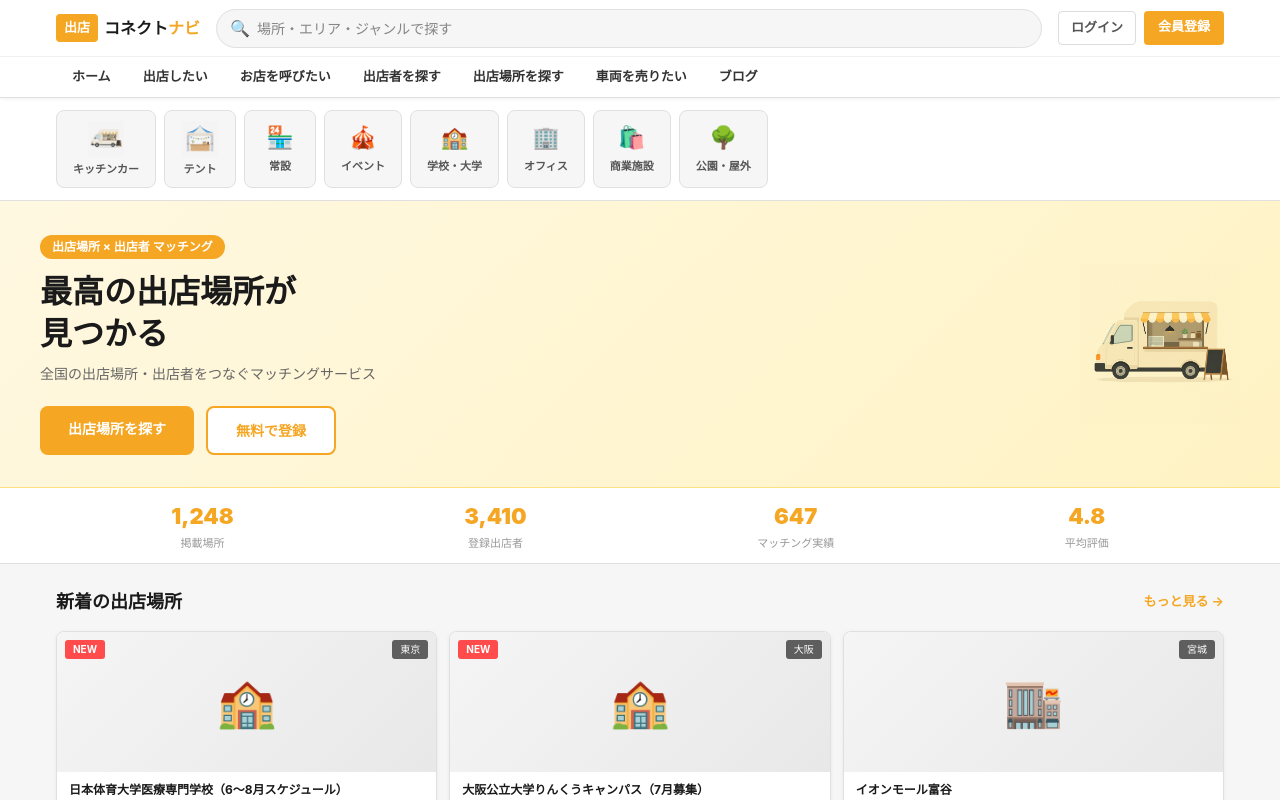
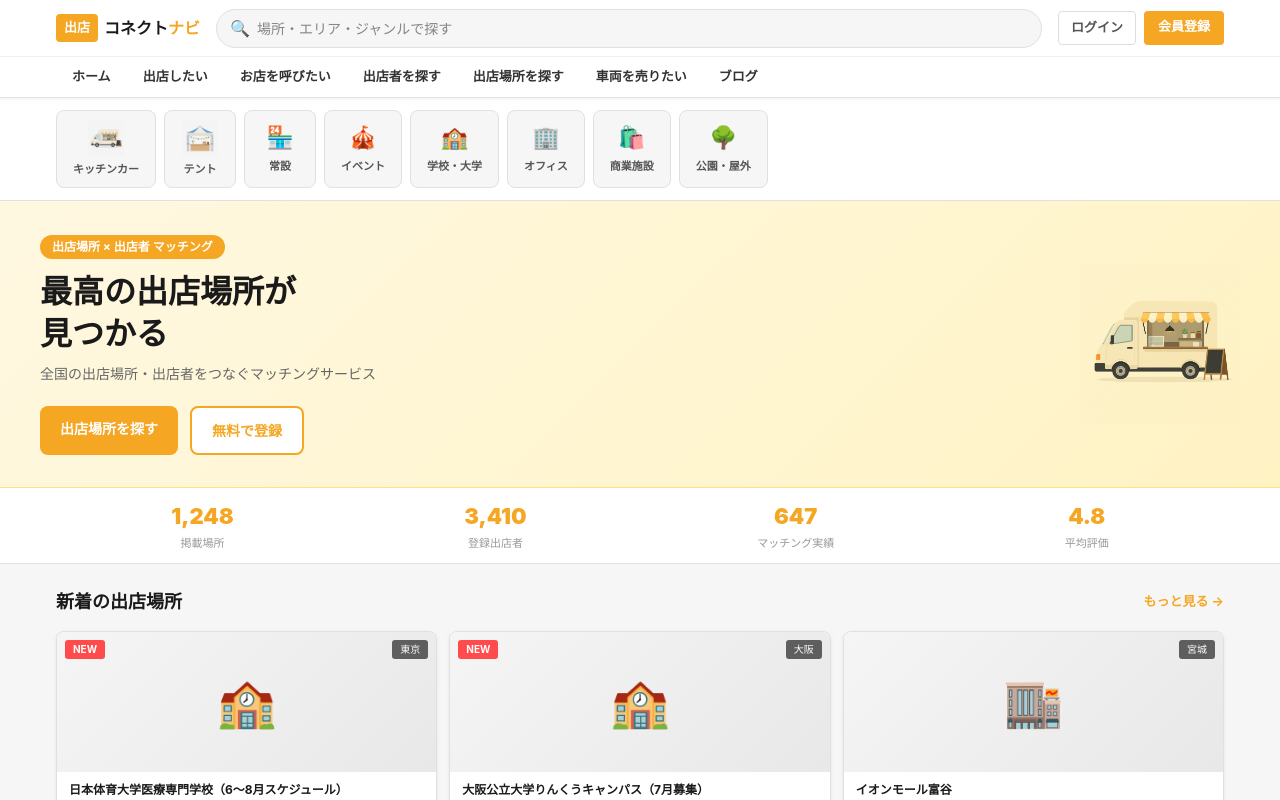
Before and after one commit to rinfuku0917/shutten-connect-navi, a Next.js app: page / in a window 1280 px wide. Shown: the top 800 px of the page. Built offline with nearby package versions, Linux system fonts and the light colour scheme.

Commit message:
fix card height and button wrap

```diff
--- a/app/page.tsx
+++ b/app/page.tsx
@@ -69,8 +69,8 @@ export default function HomePage() {
             <h1 style={{fontSize:'32px',fontWeight:'900',color:'#1a1a1a',marginBottom:'8px',lineHeight:1.3}}>最高の出店場所が<br/>見つかる</h1>
             <p style={{fontSize:'14px',color:'#666',marginBottom:'20px',lineHeight:1.7}}>全国の出店場所・出店者をつなぐマッチングサービス</p>
             <div style={{display:'flex',gap:'12px'}}>
-              <Link href='/places' style={{background:'#F5A623',color:'#fff',fontWeight:'900',fontSize:'14px',padding:'12px 28px',borderRadius:'8px',textDecoration:'none'}}>出店場所を探す</Link>
-              <Link href='/register' style={{background:'#fff',color:'#F5A623',fontWeight:'900',fontSize:'14px',border:'2px solid #F5A623',padding:'12px 28px',borderRadius:'8px',textDecoration:'none'}}>無料で登録</Link>
+              <Link href='/places' style={{background:'#F5A623',color:'#fff',fontWeight:'900',fontSize:'14px',padding:'12px 20px',borderRadius:'8px',textDecoration:'none',whiteSpace:'nowrap'}}>出店場所を探す</Link>
+              <Link href='/register' style={{background:'#fff',color:'#F5A623',fontWeight:'900',fontSize:'14px',border:'2px solid #F5A623',padding:'12px 20px',borderRadius:'8px',textDecoration:'none',whiteSpace:'nowrap'}}>無料で登録</Link>
             </div>
           </div>
           <img src="/kitchen-car.png" style={{height:"160px",objectFit:"contain",mixBlendMode:"multiply"}} />
@@ -102,7 +102,7 @@ export default function HomePage() {
                   {place.isNew && <div style={{position:'absolute',top:'8px',left:'8px',background:'#FF4B4B',color:'#fff',fontSize:'10px',fontWeight:'700',padding:'2px 8px',borderRadius:'3px'}}>NEW</div>}
                   <div style={{position:'absolute',top:'8px',right:'8px',background:'rgba(0,0,0,0.6)',color:'#fff',fontSize:'10px',padding:'2px 8px',borderRadius:'3px'}}>{place.area}</div>
                 </div>
-                <div style={{padding:'10px 12px'}}>
+                <div style={{padding:'10px 12px',flex:1,display:'flex',flexDirection:'column'}}>
                   <div style={{fontSize:'12px',fontWeight:'700',color:'#1a1a1a',marginBottom:'4px',lineHeight:1.4,height:'34px',overflow:'hidden'}}>{place.title}</div>
                   <div style={{fontSize:'13px',fontWeight:'900',color:'#F5A623',marginBottom:'6px'}}>{place.fee}</div>
                   <div style={{display:'flex',gap:'4px',flexWrap:'wrap'}}>
```
